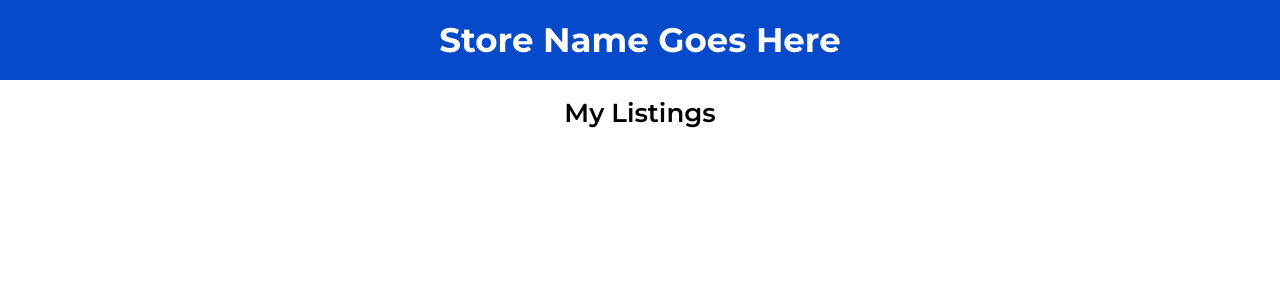
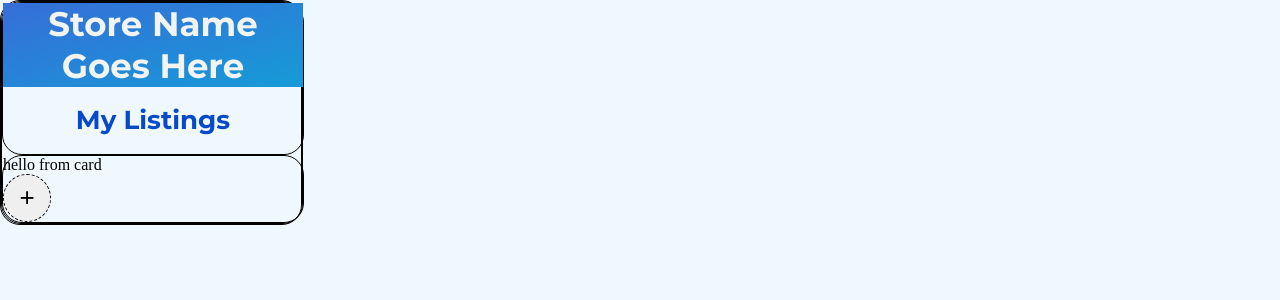
Before and after one commit to Gus2323/pay-app, a React (Create React App) app: page / in a window 1280 px wide. Shown: the top 300 px of the page. Built offline with nearby package versions, Linux system fonts and the light colour scheme.

Commit message:
added css

```diff
--- a/src/App.css
+++ b/src/App.css
@@ -4,17 +4,18 @@
 }
 
 .App-header {
-  background-color: #064acb;
+  background-image: linear-gradient(to bottom right, #366ed8, #169BD7);
   min-height: 10vh;
   display: flex;
   flex-direction: column;
   align-items: center;
   justify-content: center;
   font-size: calc(18px + 2vmin);
-  color: white;
+  color: #f2f3f3;
   font-weight: 700;
 }
 h1{
-  font-weight: 600;
+  color:#064acb;
+  font-weight: 700;
   font-size: calc(10px + 2vmin);
 }
--- a/src/App.js
+++ b/src/App.js
@@ -1,13 +1,20 @@
 import React from 'react';
 import './App.css';
 
+//Components
+import Card from './Components/Card';
+
 function App() {
   return (
+    <div>
     <div className="App">
       <header className="App-header">
        Store Name Goes Here
       </header>
-      <h1>My Listings</h1>
+        <h1>My Listings</h1>
+        </div>
+
+        <Card/>
     </div>
   );
 }
--- /dev/null
+++ b/src/Components/Card.jsx
@@ -0,0 +1,13 @@
+import React from 'react';
+import '../Components/Styles/Card.css';
+
+class Card extends React.Component{
+    render(){
+        return(<div>
+            hello from card
+            <button>+</button>
+        </div>);
+    }
+}
+
+export default Card;
--- /dev/null
+++ b/src/Components/Styles/Card.css
@@ -0,0 +1,14 @@
+div{
+    border: 1px solid black;
+    border-radius: 20px;
+    display: flex;
+    flex-direction: column;
+    width: 300px;
+}
+button{
+    font-size: calc(10px + 2vmin);
+    width: 3rem;
+    height: 3rem;
+    border-radius: 100%;
+    border: 1px dashed black;
+}
--- a/src/index.css
+++ b/src/index.css
@@ -1,4 +1,4 @@
 body {
   margin: 0;
-
+  background-color: aliceblue;
 }
```
